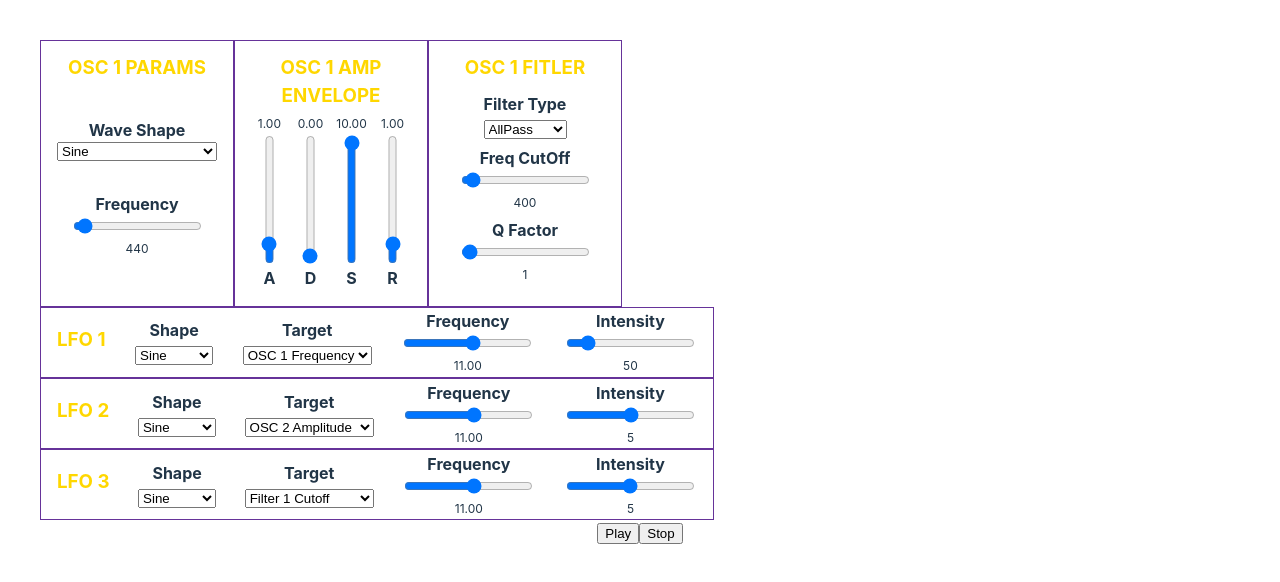
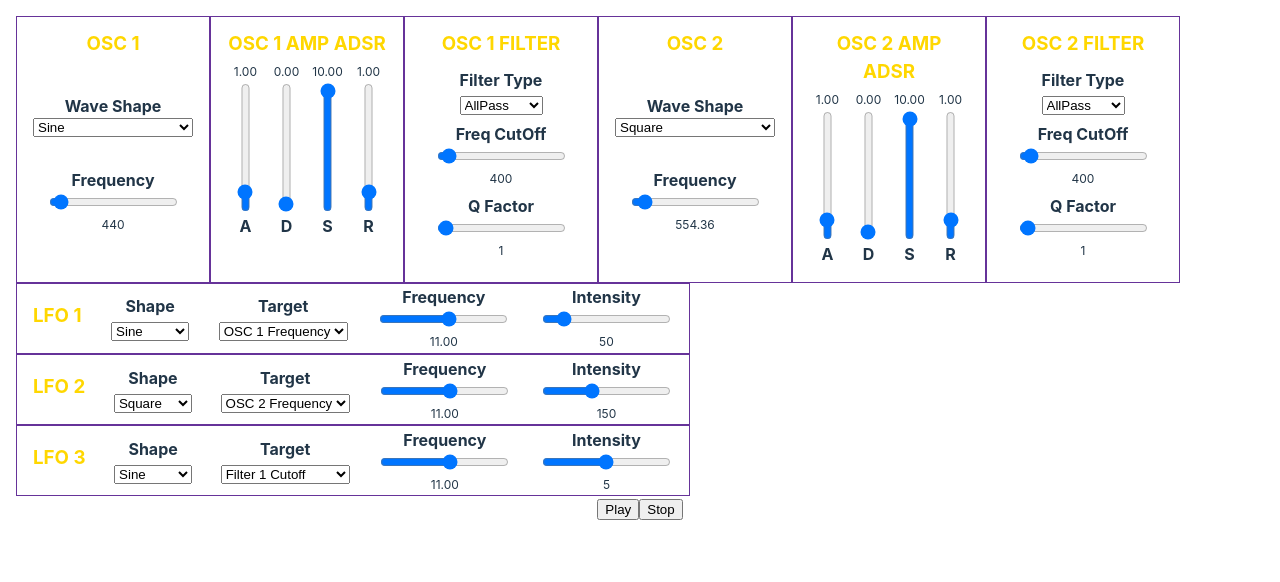
Before and after one commit to FatCatLikesBeer/adsr-chirp, a React (Vite) app: page / in a window 1280 px wide. Shown: the top 582 px of the page. Built offline with nearby package versions, Linux system fonts and the light colour scheme.

Commit message:
Instrument UI is usably complete with 2 Voice chains and 3 LFO

```diff
--- a/src/App.css
+++ b/src/App.css
@@ -1,7 +1,7 @@
 #root {
   max-width: 1280px;
   margin: 0 auto;
-  padding: 2rem;
+  padding: 0.5rem;
   text-align: center;
 }
 
--- a/src/components/InstrumentOneUI.tsx
+++ b/src/components/InstrumentOneUI.tsx
@@ -5,23 +5,26 @@ import VoiceOneLFO from "./instrumentModules/VoiceOneLFO";
 import VoiceOneAmpEnvelope from "./instrumentModules/VoiceOneAmpEnvelope";
 import VoiceOneFilter from "./instrumentModules/VoiceOneFilter";
 
+/**
+ * User Interface for InstrumentOne
+ */
 export default function InstrumentOneUi() {
   const [instrumentParams, setInstrumentParams] = useState<InstrumentOneParams>({
     osc1Params: {
       type: "sine",
       frequency: 440,
     },
+    osc2Params: {
+      type: "square",
+      frequency: 554.36,
+    },
     osc1AmpEnvelope: [1, 0, 10, 1],
+    osc2AmpEnvelope: [1, 0, 10, 1],
     osc1Filter: {
       type: "allpass",
       frequency: 400,
       q: 1,
     },
-    osc2Params: {
-      type: "square",
-      frequency: 554.36,
-    },
-    osc2AmpEnvelope: [1, 0, 10, 1],
     osc2Filter: {
       type: "allpass",
       frequency: 400,
@@ -34,10 +37,10 @@ export default function InstrumentOneUi() {
       target: "OSC 1 Frequency",
     },
     LFOTwo: {
-      type: "sine",
+      type: "square",
       frequency: 11,
-      amplitude: 50,
-      target: "OSC 2 Amplitude"
+      amplitude: 150,
+      target: "OSC 2 Frequency"
     },
     LFOThree: {
       type: "sine",
@@ -69,9 +72,12 @@ export default function InstrumentOneUi() {
   return (
     <div>
       <div className="instrument_voice">
-        <VoiceOneOSC instrumentParams={instrumentParams} setInstrumentParams={setInstrumentParams} />
-        <VoiceOneAmpEnvelope instrumentParams={instrumentParams} setInstrumentParams={setInstrumentParams} />
-        <VoiceOneFilter instrumentParams={instrumentParams} setInstrumentParams={setInstrumentParams} />
+        <VoiceOneOSC instrumentParams={instrumentParams.osc1Params} setInstrumentParams={setParams} title="OSC 1" />
+        <VoiceOneAmpEnvelope instrumentParams={instrumentParams.osc1AmpEnvelope} setInstrumentParams={setParams} title="OSC 1 AMP ADSR" />
+        <VoiceOneFilter instrumentParams={instrumentParams.osc1Filter} setInstrumentParams={setParams} title="OSC 1 FILTER" />
+        <VoiceOneOSC instrumentParams={instrumentParams.osc2Params} setInstrumentParams={setParams} title="OSC 2" />
+        <VoiceOneAmpEnvelope instrumentParams={instrumentParams.osc2AmpEnvelope} setInstrumentParams={setParams} title="OSC 2 AMP ADSR" />
+        <VoiceOneFilter instrumentParams={instrumentParams.osc2Filter} setInstrumentParams={setParams} title="OSC 2 FILTER" />
       </div>
       <div className="instrument_voice" style={{ flexDirection: "column" }}>
         <VoiceOneLFO
--- a/src/components/instrumentModules/VoiceOneAmpEnvelope.tsx
+++ b/src/components/instrumentModules/VoiceOneAmpEnvelope.tsx
@@ -1,31 +1,31 @@
 export default function VoiceOneAmpEnvelope({
   instrumentParams,
   setInstrumentParams,
+  title,
 }: {
-  instrumentParams: InstrumentOneParams,
-  setInstrumentParams: React.Dispatch<InstrumentOneParams>,
+  instrumentParams: number[];
+  setInstrumentParams: (_value: any) => void;
+  title: string;
 }) {
   const labels = ["A", "D", "S", "R"];
 
   return (
     <div className="module_amp">
       <div className="module_header">
-        <h3 className="module_title">OSC 1 AMP ENVELOPE</h3>
+        <h3 className="module_title">{title}</h3>
         <span className="module_info"></span>
       </div>
       <div className="vertical_slider_board">
-        {instrumentParams.osc1AmpEnvelope.map((elem, i) => {
+        {instrumentParams.map((elem, i) => {
 
           function handleValueChange(event: React.ChangeEvent<HTMLInputElement>) {
-            let newInstrumentOneParams = { ...instrumentParams };
-            newInstrumentOneParams.osc1AmpEnvelope[i] = Number(event.target.value);
-            setInstrumentParams({ ...newInstrumentOneParams });
+            instrumentParams[i] = Number(event.target.value);
+            setInstrumentParams({ ...instrumentParams });
           }
 
           function defaultParam() {
-            let newInstrumentOneParams = { ...instrumentParams };
-            newInstrumentOneParams.osc1AmpEnvelope[i] = 1;
-            setInstrumentParams({ ...newInstrumentOneParams });
+            instrumentParams[i] = 1;
+            setInstrumentParams({ ...instrumentParams });
           }
 
           return (
--- a/src/components/instrumentModules/VoiceOneFilter.tsx
+++ b/src/components/instrumentModules/VoiceOneFilter.tsx
@@ -1,48 +1,45 @@
 export default function VoiceOneFilter({
   instrumentParams,
   setInstrumentParams,
+  title,
 }: {
-  instrumentParams: InstrumentOneParams,
-  setInstrumentParams: React.Dispatch<InstrumentOneParams>,
+  instrumentParams: oscFilter;
+  setInstrumentParams: (_value: any) => void;
+  title: string;
 }) {
   const filterType: string[] = [
     "AllPass", "LowPass", "HighPass", "BandPass", "LowShelf", "HighShelf", "Peaking", "Notch",
   ];
 
   function handleFilterTypeChange(event: React.ChangeEvent<HTMLSelectElement>) {
-    let newInstrumentParams = { ...instrumentParams };
-    newInstrumentParams.osc1Filter.type = event.target.value as BiquadFilterType;
-    setInstrumentParams({ ...newInstrumentParams });
+    instrumentParams.type = event.target.value as BiquadFilterType;
+    setInstrumentParams({ ...instrumentParams });
   }
 
   function handleFilterFrequencyChange(event: React.ChangeEvent<HTMLInputElement>) {
-    let newInstrumentParams = { ...instrumentParams };
-    newInstrumentParams.osc1Filter.frequency = Number(event.target.value);
-    setInstrumentParams({ ...newInstrumentParams });
+    instrumentParams.frequency = Number(event.target.value);
+    setInstrumentParams({ ...instrumentParams });
   }
 
   function resetFilterFrequency() {
-    let newInstrumentParams = { ...instrumentParams };
-    newInstrumentParams.osc1Filter.frequency = 2000;
-    setInstrumentParams({ ...newInstrumentParams });
+    instrumentParams.frequency = 2000;
+    setInstrumentParams({ ...instrumentParams });
   }
 
   function handleQFactorChange(event: React.ChangeEvent<HTMLInputElement>) {
-    let newInstrumentParams = { ...instrumentParams };
-    newInstrumentParams.osc1Filter.q = Number(event.target.value);
-    setInstrumentParams({ ...newInstrumentParams });
+    instrumentParams.q = Number(event.target.value);
+    setInstrumentParams({ ...instrumentParams });
   }
 
   function resetQFactor() {
-    let newInstrumentParams = { ...instrumentParams };
-    newInstrumentParams.osc1Filter.q = 0;
-    setInstrumentParams({ ...newInstrumentParams });
+    instrumentParams.q = 0;
+    setInstrumentParams({ ...instrumentParams });
   }
 
   return (
     <div className="module_amp">
       <div className="module_header">
-        <h3 className="module_title">OSC 1 FITLER</h3>
+        <h3 className="module_title">{title}</h3>
         <span className="module_info"></span>
       </div>
       <div style={{ marginTop: "0rem", display: "flex", flexDirection: "column", justifyContent: "space-evenly", height: "100%" }}>
@@ -60,23 +57,23 @@ export default function VoiceOneFilter({
           <h3 className="slider_label" onDoubleClick={resetFilterFrequency}>Freq CutOff</h3>
           <input
             type="range"
-            value={instrumentParams.osc1Filter.frequency}
+            value={instrumentParams.frequency}
             min="100"
             max="8000"
             onChange={handleFilterFrequencyChange}
           />
-          <p className="slider_value">{instrumentParams.osc1Filter.frequency}</p>
+          <p className="slider_value">{instrumentParams.frequency}</p>
         </div>
         <div>
           <h3 className="slider_label" onDoubleClick={resetQFactor}>Q Factor</h3>
           <input
             type="range"
-            value={instrumentParams.osc1Filter.q}
+            value={instrumentParams.q}
             min="0"
             max="100"
             onChange={handleQFactorChange}
           />
-          <p className="slider_value">{instrumentParams.osc1Filter.q}</p>
+          <p className="slider_value">{instrumentParams.q}</p>
         </div>
       </div>
     </div>
--- a/src/components/instrumentModules/VoiceOneLFO.tsx
+++ b/src/components/instrumentModules/VoiceOneLFO.tsx
@@ -6,8 +6,8 @@ export default function VoiceOneLFO({
   module_title,
   siblingTargets,
 }: {
-  LFOValues: InstrumentOneParams["LFOOne"];
-  setInstrumentParams: (value: any) => void;
+  LFOValues: lfoParams;
+  setInstrumentParams: (_value: any) => void;
   module_title: string;
   siblingTargets: [ModulationTarget, ModulationTarget];
 }) {
@@ -73,7 +73,7 @@ export default function VoiceOneLFO({
       </div>
       <div>
         <h3 className="slider_label">Shape</h3>
-        <select name="lfo-shape" onChange={handleLFOTypeChange}>
+        <select name="lfo-shape" onChange={handleLFOTypeChange} defaultValue={LFOValues.type}>
           {waveTables.map((type) => {
             return (
               <option value={type.toLowerCase()} key={`${type.toLowerCase()}wave-shape`}>{type}</option>
@@ -85,8 +85,7 @@ export default function VoiceOneLFO({
         <h3 className="slider_label">Target</h3>
         <select name="lfo-shape" onChange={handleLFOTargetChange} defaultValue={LFOValues.target}>
           {modTargets.map((target) => {
-            let disabled = siblingTargets.includes(target);
-            // let selected = LFOValues.target === target;
+            let disabled = target === "none" ? false : siblingTargets.includes(target);
             return (
               <option value={target} key={`${target.toLowerCase()}wave-shape`} disabled={disabled}>{target}</option>
             );
--- a/src/components/instrumentModules/VoiceOneOSC.tsx
+++ b/src/components/instrumentModules/VoiceOneOSC.tsx
@@ -1,9 +1,11 @@
 export default function VoiceOneOSC({
   instrumentParams,
   setInstrumentParams,
+  title,
 }: {
-  instrumentParams: InstrumentOneParams,
-  setInstrumentParams: React.Dispatch<InstrumentOneParams>,
+  instrumentParams: oscParams;
+  setInstrumentParams: (_value: any) => void;
+  title: string;
 }) {
   const waveTables: string[] = [
     "Sine",
@@ -13,33 +15,30 @@ export default function VoiceOneOSC({
   ];
 
   function handleWaveTypeChange(event: React.ChangeEvent<HTMLSelectElement>) {
-    let newInstrumentParams = { ...instrumentParams };
-    newInstrumentParams.osc1Params.type = event.target.value as OscillatorType;
-    setInstrumentParams({ ...newInstrumentParams });
+    instrumentParams.type = event.target.value as OscillatorType;
+    setInstrumentParams({ ...instrumentParams });
   }
 
   function handleOSCFrequencyChange(event: React.ChangeEvent<HTMLInputElement>) {
-    let newInstrumentParams = { ...instrumentParams };
-    newInstrumentParams.osc1Params.frequency = Number(event.target.value);
-    setInstrumentParams({ ...newInstrumentParams });
+    instrumentParams.frequency = Number(event.target.value);
+    setInstrumentParams({ ...instrumentParams });
   }
 
   function resetOSCFrequency() {
-    let newInstrumentParams = { ...instrumentParams };
-    newInstrumentParams.osc1Params.frequency = 2000;
-    setInstrumentParams({ ...newInstrumentParams });
+    instrumentParams.frequency = 2000;
+    setInstrumentParams({ ...instrumentParams });
   }
 
   return (
     <div className="module_amp">
       <div className="module_header">
-        <h3 className="module_title">OSC 1 PARAMS</h3>
+        <h3 className="module_title">{title}</h3>
         <span className="module_info"></span>
       </div>
       <div style={{ marginTop: "0rem", display: "flex", flexDirection: "column", justifyContent: "space-evenly", height: "100%" }}>
         <div style={{ display: "flex", flexDirection: "column" }}>
           <h3 className="slider_label">Wave Shape</h3>
-          <select name="wave-shape" onChange={handleWaveTypeChange}>
+          <select name="wave-shape" onChange={handleWaveTypeChange} defaultValue={instrumentParams.type}>
             {waveTables.map((type) => {
               return (
                 <option value={type.toLowerCase()} key={`${type.toLowerCase()}wave-shape`}>{type}</option>
@@ -51,12 +50,12 @@ export default function VoiceOneOSC({
           <h3 className="slider_label" onDoubleClick={resetOSCFrequency}>Frequency</h3>
           <input
             type="range"
-            value={instrumentParams.osc1Params.frequency}
+            value={instrumentParams.frequency}
             min="100"
             max="8000"
             onChange={handleOSCFrequencyChange}
           />
-          <p className="slider_value">{instrumentParams.osc1Params.frequency}</p>
+          <p className="slider_value">{instrumentParams.frequency}</p>
         </div>
       </div>
     </div>
--- a/src/library/InstrumentOne.ts
+++ b/src/library/InstrumentOne.ts
@@ -1,3 +1,7 @@
+/**
+ * WebAudio Instrument: InstrumentOne
+ * @params InstrumentOneParams
+ */
 export default class InstrumentOne {
   audioCtx: AudioContext;
   ampDestination: GainNode;
```
Also changed, not shown: src/t.d.ts (+39 -41 lines).
